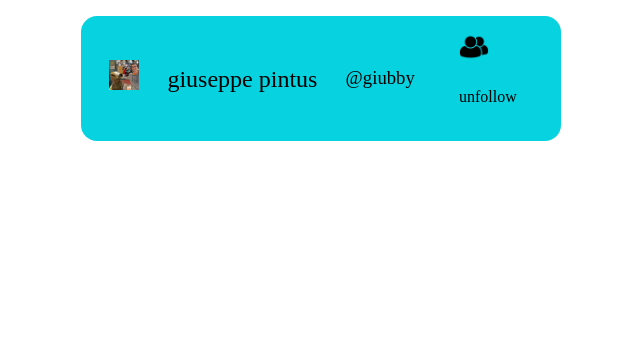
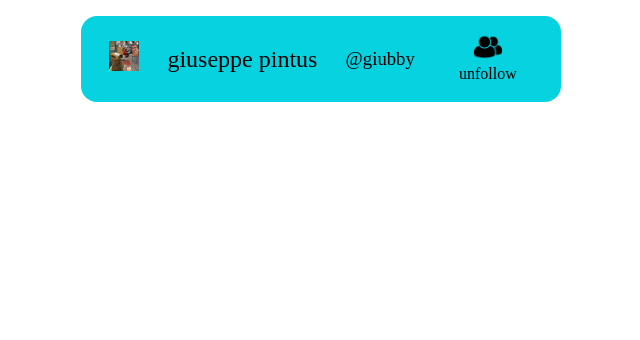
Before and after one commit to giuseppePintus/proj-webUnibo2022, a PHP site: page /search.php in a window 1280 px wide. Shown: the part 87-427 px from the top of the page, without its empty margins (319-959 px from the left). Run offline with PHP 8.4, Linux system fonts and the light colour scheme; the visitor is signed in with stand-in values (Sample User, id 1); data comes from the database, SQL or seed files in the repository.

Commit message:
fixed follow button

```diff
--- a/backend/css/stylebase.css
+++ b/backend/css/stylebase.css
@@ -656,6 +656,8 @@ body>aside h1 {
 .searchResult>article {
     border-radius: 0.5rem;
 }
+
+
 /*search result animation*/
 
 .searchResult.close{
@@ -683,9 +685,20 @@ body>aside h1 {
 
 
 .followButton{
-    position: inherit;
+
     float: right;
-    margin: 1rem;
+
+
+    margin: 1em;
+    padding: 0;
+
+    display: flex;
+    flex-direction: column;
+    align-items: center;
+}
+.followButton>p{
+    margin: 0;
+    padding: 0;
 }
 
 
```
